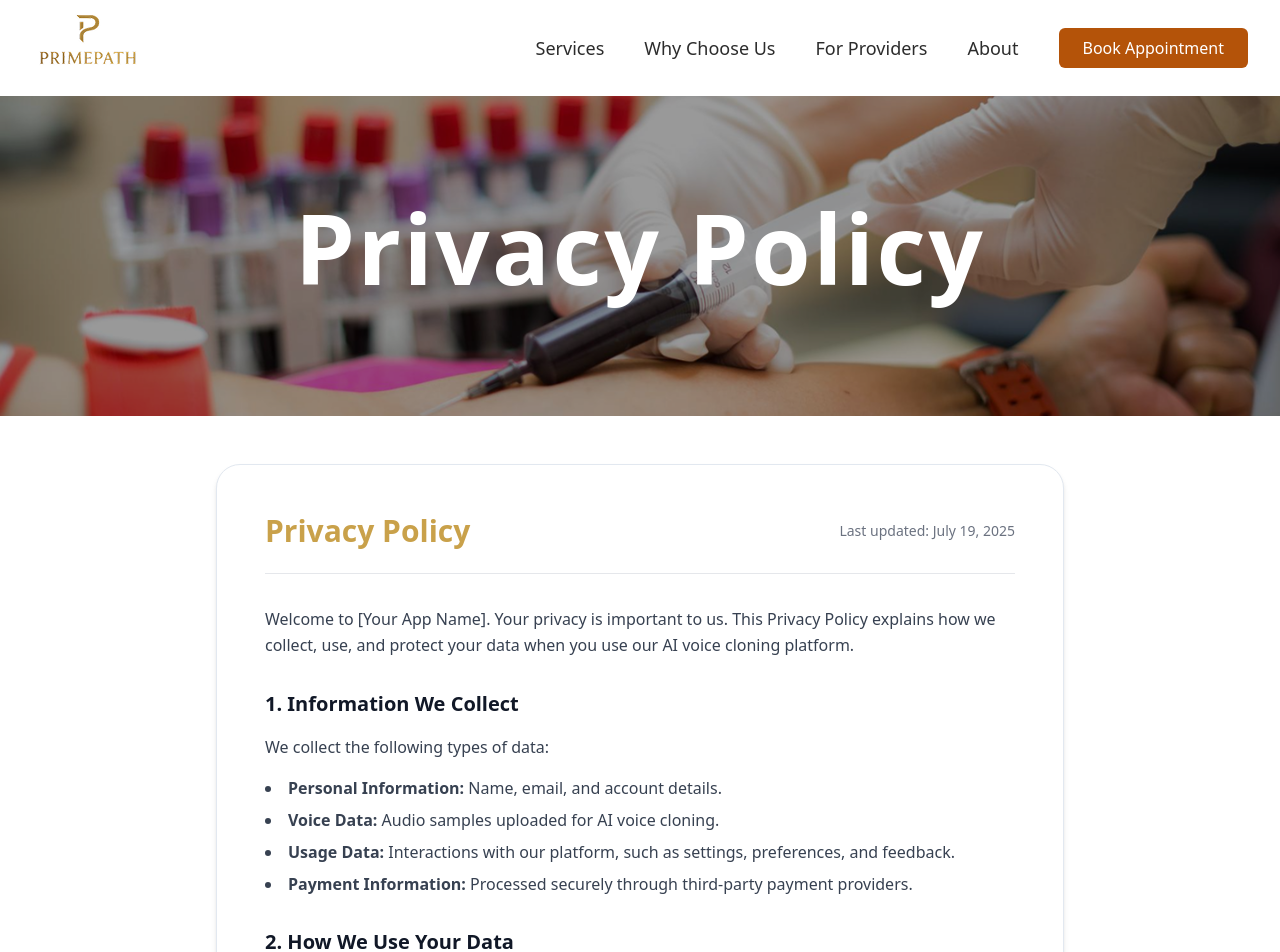
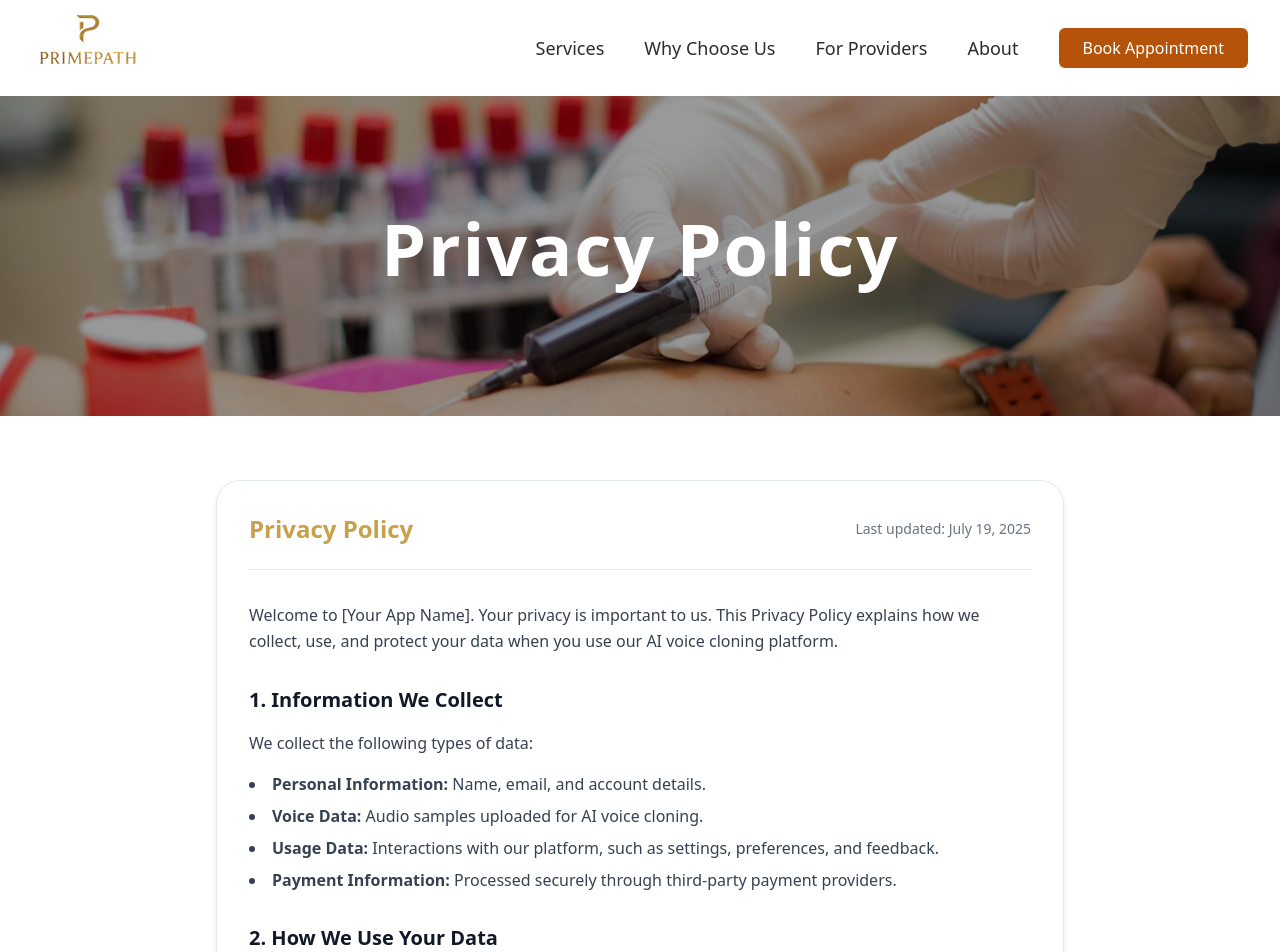
Before and after one commit to Arafat-Bhuiyan/adam, a React (Vite) app: page /privacy in a window 1280 px wide. Shown: the top 952 px of the page. Built offline with nearby package versions, Linux system fonts and the light colour scheme.

Commit message:
Terms & Privacy page responsive done full

```diff
--- a/src/pages/Terms & Policy/Privacy.jsx
+++ b/src/pages/Terms & Policy/Privacy.jsx
@@ -81,21 +81,21 @@ export default function PrivacyPolicy() {
 
         {/* Hero Text */}
         <div className="absolute inset-0 flex items-center justify-center">
-          <h1 className="text-7xl md:text-8xl font-bold text-white mb-4 tracking-wide text-center">
+          <h1 className="text-4xl sm:text-5xl md:text-7xl font-bold text-white mb-4 tracking-wide text-center">
             Privacy Policy
           </h1>
         </div>
       </div>
 
       {/* Content Section */}
-      <div className="max-w-4xl mx-auto px-6 py-12">
-        <div className="bg-white rounded-3xl shadow-md border border-[#A1A1A1]/14 p-8 md:p-12">
+      <div className="max-w-4xl mx-auto px-4 sm:px-6 py-12 md:py-16">
+        <div className="bg-white rounded-3xl shadow-md border border-[#A1A1A1]/14 p-6 sm:p-8">
           {/* Header */}
-          <div className="flex flex-col md:flex-row md:justify-between md:items-center mb-8 pb-6 border-b border-[#E5E7EB]">
-            <h2 className="text-2xl md:text-3xl font-semibold text-[#C9A14A] mb-2 md:mb-0">
+          <div className="flex flex-col md:flex-row justify-between md:items-center gap-4 mb-8 pb-6 border-b border-[#E5E7EB]">
+            <h2 className="text-2xl font-semibold text-[#C9A14A]">
               Privacy Policy
             </h2>
-            <div className="flex items-center text-gray-500 text-sm">
+            <div className="flex items-center text-gray-500 text-sm self-start md:self-center">
               Last updated: July 19, 2025
             </div>
           </div>
@@ -111,7 +111,7 @@ export default function PrivacyPolicy() {
 
             {/* Dynamically Generated Sections */}
             {sections.map((section, index) => (
-              <div key={index}>
+              <section key={index}>
                 <h3 className="text-xl font-semibold text-gray-900 mb-4">
                   {section.title}
                 </h3>
@@ -125,7 +125,7 @@ export default function PrivacyPolicy() {
                     <li key={idx} dangerouslySetInnerHTML={{ __html: item }} />
                   ))}
                 </ul>
-              </div>
+              </section>
             ))}
           </div>
         </div>
--- a/src/pages/Terms & Policy/Terms.jsx
+++ b/src/pages/Terms & Policy/Terms.jsx
@@ -21,21 +21,21 @@ export default function Terms() {
 
         {/* Hero Text */}
         <div className="absolute inset-0 flex items-center justify-center">
-          <h1 className="text-7xl md:text-8xl font-bold text-white mb-4 tracking-wide text-center">
+          <h1 className="text-4xl sm:text-5xl md:text-7xl font-bold text-white mb-4 tracking-wide text-center">
             Terms & Condition
           </h1>
         </div>
       </div>
 
       {/* Content Section */}
-      <div className="max-w-4xl mx-auto px-6 py-12">
-        <div className="bg-white rounded-3xl shadow-md border border-[#A1A1A1]/14 p-8">
+      <div className="max-w-4xl mx-auto px-4 sm:px-6 py-12 md:py-16">
+        <div className="bg-white rounded-3xl shadow-md border border-[#A1A1A1]/14 p-6 sm:p-8">
           {/* Header */}
-          <div className="flex justify-between items-center mb-8 pb-6 border-b border-[#E5E7EB]">
+          <div className="flex flex-col md:flex-row justify-between md:items-center gap-4 mb-8 pb-6 border-b border-[#E5E7EB]">
             <h2 className="text-2xl font-semibold text-[#C9A14A]">
               Terms & Condition
             </h2>
-            <div className="flex items-center text-[#6B7280] text-sm">
+            <div className="flex items-center text-[#6B7280] text-sm self-start md:self-center">
               Last updated: July 19, 2025
             </div>
           </div>
@@ -90,7 +90,7 @@ export default function Terms() {
 
             <div className="bg-[#EFF6FF] border-l-4 border-[#C9C9C9] p-4 rounded-r-lg">
               <div className="flex gap-2 items-center">
-                <img src={i} alt="" />
+                <img src={i} alt="Information icon" />
                 <span className="text-blue-800 font-medium text-sm">
                   Average processing time: 2-3 business days
                 </span>
```
